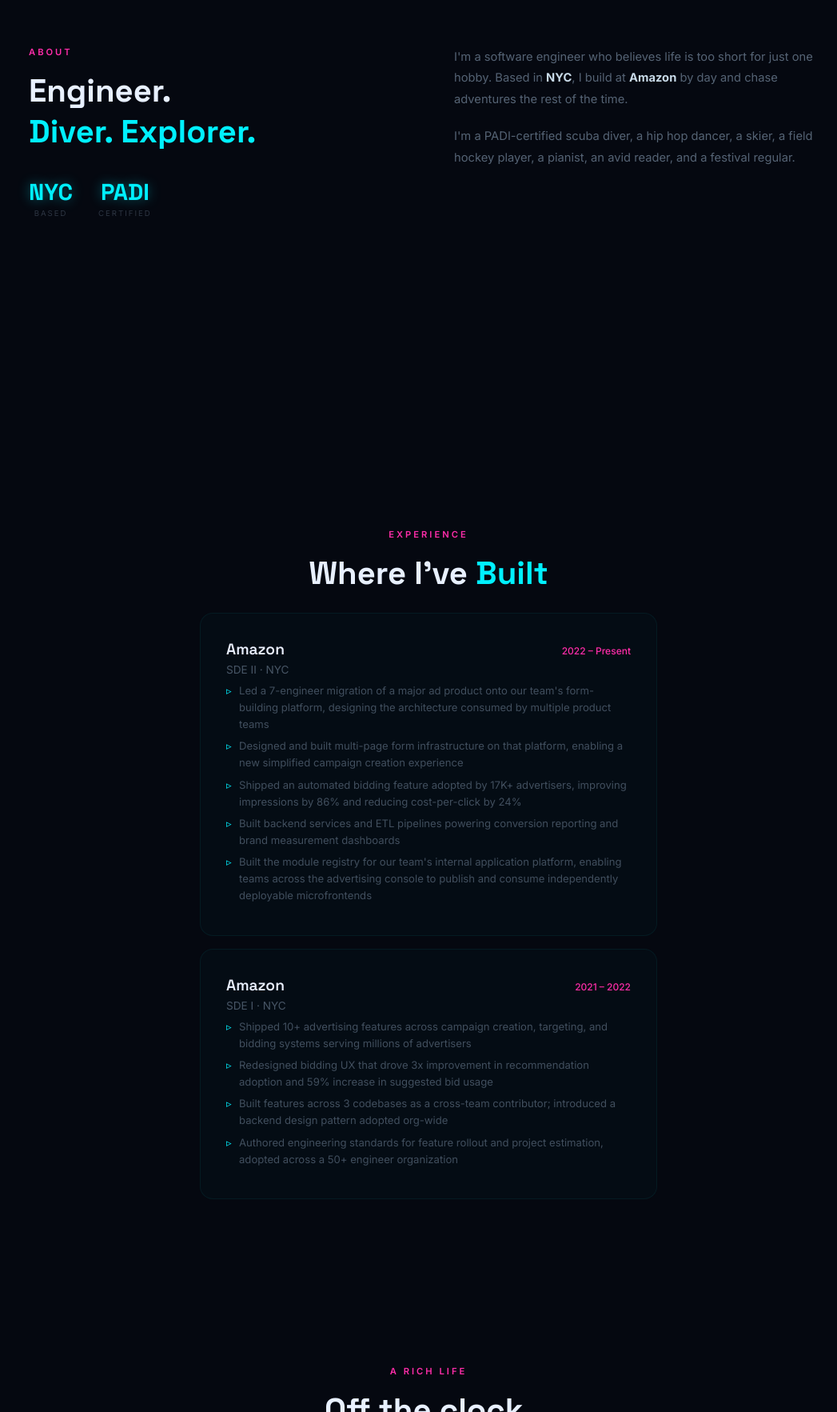
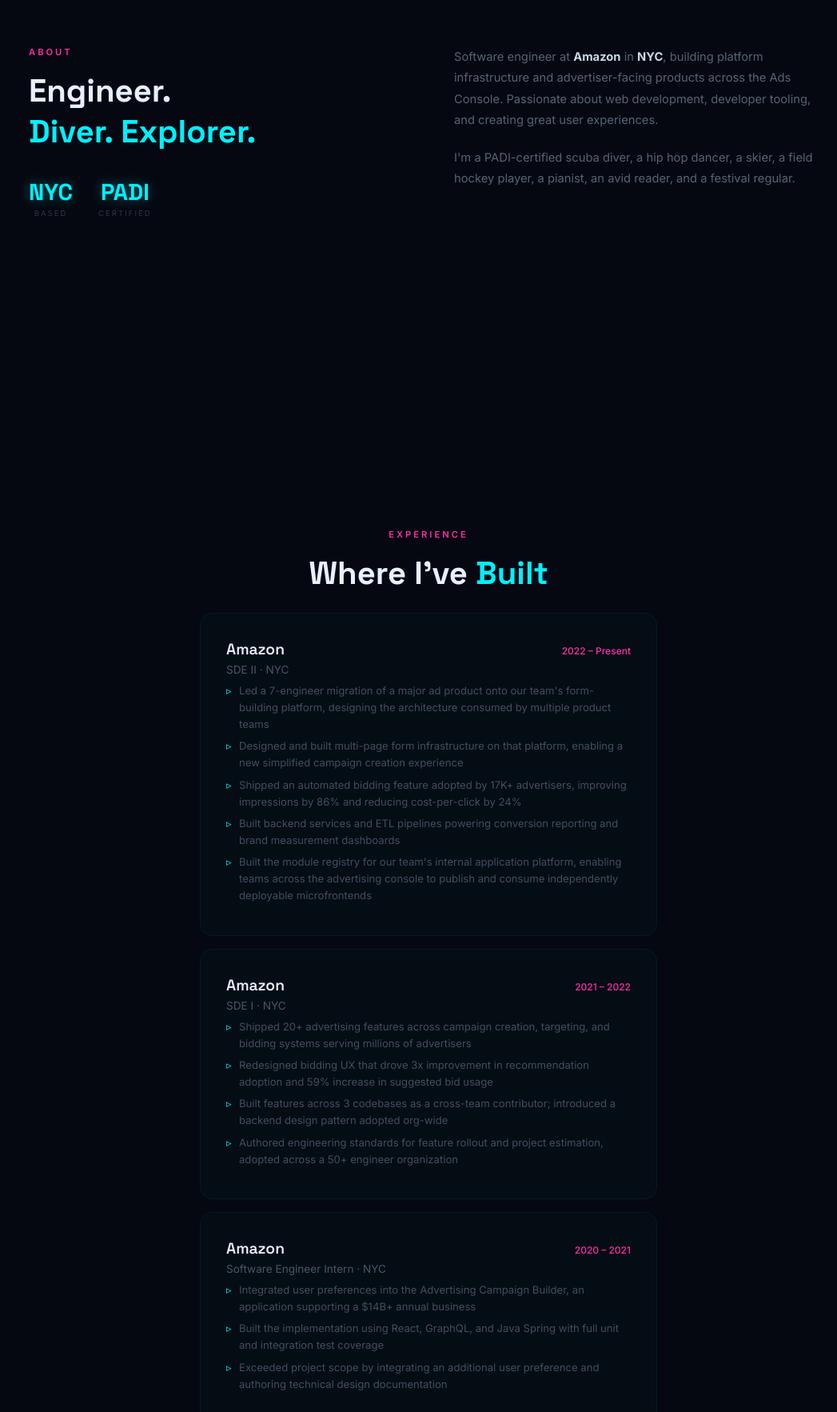
Before and after one commit to aygaribaldi/aygaribaldi.github.io, a React (Vite) app: page / in a window 1280 px wide. Shown: the part 1035-2800 px from the top of the page at 80% size, without its empty margins (104-1151 px from the left). Built offline with nearby package versions, Linux system fonts and the light colour scheme.

Commit message:
Add internship experience, fix feature count, rewrite bio
- Add Amazon intern and BrickSimple intern cards
- Fix SDE I feature count from 10+ to 20+
- Rewrite About bio to be more professional

```diff
--- a/src/sections/About.tsx
+++ b/src/sections/About.tsx
@@ -21,9 +21,9 @@
         </div>
         <div className="col">
           <p>
-            I'm a software engineer who believes life is too short for just one hobby.
-            Based in <strong>NYC</strong>, I build at <strong>Amazon</strong> by day and chase
-            adventures the rest of the time.
+            Software engineer at <strong>Amazon</strong> in <strong>NYC</strong>, building
+            platform infrastructure and advertiser-facing products across the Ads Console.
+            Passionate about web development, developer tooling, and creating great user experiences.
           </p>
           <br />
           <p>
--- a/src/sections/Experience.tsx
+++ b/src/sections/Experience.tsx
@@ -26,13 +26,38 @@
         </div>
         <p className="exp-role">SDE I · NYC</p>
         <ul className="exp-bullets">
-          <li>Shipped 10+ advertising features across campaign creation, targeting, and bidding systems serving millions of advertisers</li>
+          <li>Shipped 20+ advertising features across campaign creation, targeting, and bidding systems serving millions of advertisers</li>
           <li>Redesigned bidding UX that drove 3x improvement in recommendation adoption and 59% increase in suggested bid usage</li>
           <li>Built features across 3 codebases as a cross-team contributor; introduced a backend design pattern adopted org-wide</li>
           <li>Authored engineering standards for feature rollout and project estimation, adopted across a 50+ engineer organization</li>
         </ul>
       </div>
 
+      <div className="exp-item">
+        <div className="exp-top">
+          <h3>Amazon</h3>
+          <span className="exp-date">2020 – 2021</span>
+        </div>
+        <p className="exp-role">Software Engineer Intern · NYC</p>
+        <ul className="exp-bullets">
+          <li>Integrated user preferences into the Advertising Campaign Builder, an application supporting a $14B+ annual business</li>
+          <li>Built the implementation using React, GraphQL, and Java Spring with full unit and integration test coverage</li>
+          <li>Exceeded project scope by integrating an additional user preference and authoring technical design documentation</li>
+        </ul>
+      </div>
+
+      <div className="exp-item">
+        <div className="exp-top">
+          <h3>BrickSimple LLC</h3>
+          <span className="exp-date">2018 – 2019</span>
+        </div>
+        <p className="exp-role">Software Engineer Intern · Doylestown, PA</p>
+        <ul className="exp-bullets">
+          <li>Developed an alert system and learning management system used by medical professionals</li>
+          <li>Built web applications with Angular and Django, and AR/VR experiences with Unity and C#</li>
+        </ul>
+      </div>
+
     </section>
   );
 }
```
